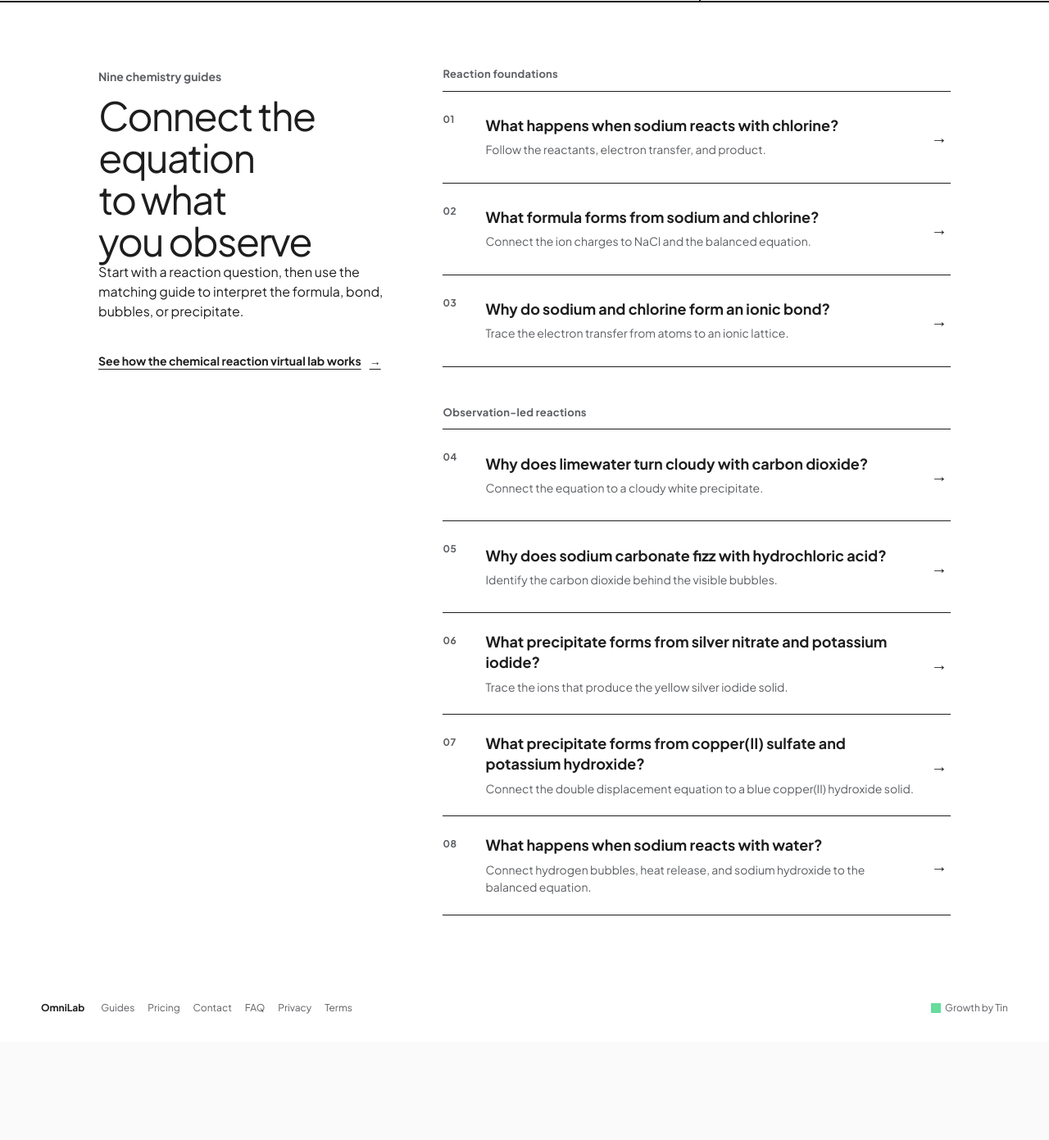
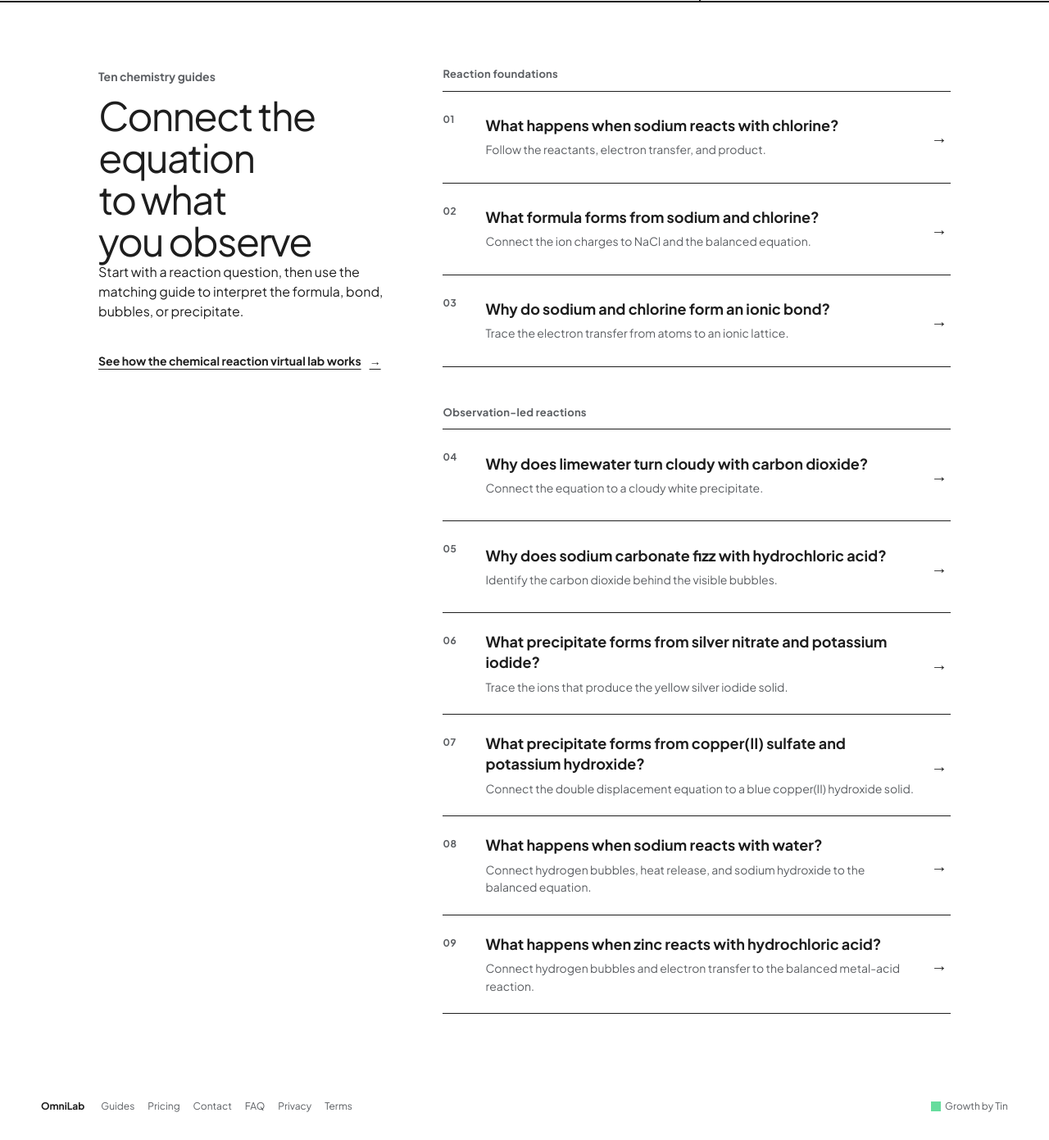
Before and after one commit to Yusupov-Muhammadyusuf/OmniLab, a Django app: page / in a window 1280 px wide. Shown: the part 799-2190 px from the top of the page at 82% size. Before the commit the page ends 2036 px from the top, so only its background shows below. Run offline with Django 5.2, Linux system fonts and the light colour scheme.

Commit message:
Add zinc and hydrochloric acid guide
Co-authored-by: tin-computer[bot] <277149838+tin-computer[bot]@users.noreply.github.com>

```diff
--- a/omnilab/urls.py
+++ b/omnilab/urls.py
@@ -44,6 +44,12 @@ urlpatterns = [
         views.prepared_reaction_demo,
         {'demo_key': 'sodium-water'},
         name="demo_sodium_water",
+    ),
+    path(
+        'demo/zinc-hydrochloric-acid/',
+        views.prepared_reaction_demo,
+        {'demo_key': 'zinc-hydrochloric-acid'},
+        name="demo_zinc_hydrochloric_acid",
     ),
     path(
         'guides/sodium-and-chlorine-reaction/',
@@ -98,5 +104,11 @@ urlpatterns = [
         {'guide_key': 'sodium-water'},
         name="guide_sodium_water",
     ),
+    path(
+        'guides/zinc-and-hydrochloric-acid-reaction/',
+        views.observation_guide,
+        {'guide_key': 'zinc-hydrochloric-acid'},
+        name="guide_zinc_hydrochloric_acid",
+    ),
     path('ai_insights/', views.ai_insights, name="ai_insights"),
 ]
--- a/omnilab/views.py
+++ b/omnilab/views.py
@@ -65,6 +65,10 @@ PUBLIC_CANONICAL_URLS = {
     "sodium_water": (
         f"{PRODUCTION_BASE_URL}/guides/reaction-of-sodium-in-water/"
     ),
+    "zinc_hydrochloric_acid": (
+        f"{PRODUCTION_BASE_URL}/guides/"
+        "zinc-and-hydrochloric-acid-reaction/"
+    ),
 }
 SODIUM_CHLORINE_DEMO_URL = f"{PRODUCTION_BASE_URL}/demo/sodium-chlorine/"
 REACTION_FEEDBACK_VIEWED_EVENT = "reaction_feedback_viewed"
@@ -185,6 +189,23 @@ REACTION_DEMOS = {
         ),
         "url": f"{PRODUCTION_BASE_URL}/demo/sodium-water/",
     },
+    "zinc-hydrochloric-acid": {
+        "id": "zinc-hydrochloric-acid",
+        "version": "v1",
+        "selectedChemicals": ["Zn", "HCl"],
+        "vessel": "beaker",
+        "liquidColor": "#8d98a3",
+        "mixture_label": "Zn + HCl",
+        "title": "Zinc and hydrochloric acid, ready to analyze",
+        "page_title": "OmniLab - Zinc and hydrochloric acid demo",
+        "page_description": (
+            "Open a prepared Zinc and Hydrochloric acid setup, then choose "
+            "whether to request an educational reaction prediction."
+        ),
+        "url": (
+            f"{PRODUCTION_BASE_URL}/demo/zinc-hydrochloric-acid/"
+        ),
+    },
 }
 CHEMICAL_REACTION_VIRTUAL_LAB_VISIT_SOURCE = "guide_virtual_lab"
 SUPPORTED_REACTION_EFFECTS = frozenset(
@@ -769,6 +790,117 @@ OBSERVATION_GUIDE_PAGES = {
             "rate, temperature, motion, ignition, or a physical procedure."
         ),
     },
+    "zinc-hydrochloric-acid": {
+        "route_name": "guide_zinc_hydrochloric_acid",
+        "canonical_key": "zinc_hydrochloric_acid",
+        "visit_source": "guide_virtual_lab",
+        "demo_route_name": "demo_zinc_hydrochloric_acid",
+        "title": "What happens when zinc reacts with hydrochloric acid?",
+        "page_title": (
+            "Zinc and hydrochloric acid reaction | OmniLab"
+        ),
+        "description": (
+            "See the zinc and hydrochloric acid reaction, balanced equation, "
+            "hydrogen bubbles, zinc chloride product, and safety limits."
+        ),
+        "reading_time": "5 minute read",
+        "direct_answer": (
+            "Zinc reacts with hydrochloric acid to form zinc chloride and "
+            "hydrogen gas. Zinc is oxidized, hydrogen ions are reduced, and "
+            "the escaping hydrogen appears as bubbles."
+        ),
+        "student_job": (
+            "Use this guide to balance the equation, identify the gas, and "
+            "connect the bubbles to a metal-acid displacement reaction."
+        ),
+        "reactants": [
+            {"name": "Zinc", "formula": "Zn"},
+            {"name": "Hydrochloric acid", "formula": "HCl"},
+        ],
+        "setup_summary": (
+            "A beaker is prepared with Zinc and Hydrochloric acid. The burner "
+            "stays off, and you decide when to request the supported prediction."
+        ),
+        "cta_label": "Try the zinc and acid setup",
+        "equation": "Zn(s) + 2HCl(aq) -> ZnCl2(aq) + H2(g)",
+        "explanation": (
+            "Zinc displaces hydrogen from hydrochloric acid to form zinc "
+            "chloride and hydrogen gas. The bubbles are hydrogen leaving the "
+            "solution. Zinc is oxidized while hydrogen ions are reduced in "
+            "this single-displacement reaction."
+        ),
+        "observation_title": "Hydrogen bubbles as zinc is consumed",
+        "observation": (
+            "OmniLab shows a bounded bubble cue inside the beaker to represent "
+            "hydrogen gas forming. It does not reproduce the reaction rate, "
+            "temperature change, or gradual loss of the zinc surface."
+        ),
+        "observation_class": "observation-bubbles",
+        "observation_label": "Hydrogen bubbles",
+        "study_steps": [
+            {
+                "title": "Balance the acid",
+                "body": (
+                    "The coefficient 2 before HCl supplies two chloride ions "
+                    "for ZnCl2 and two hydrogen atoms for one H2 molecule."
+                ),
+            },
+            {
+                "title": "Track the electrons",
+                "body": (
+                    "Zinc loses two electrons to become Zn2+. Two hydrogen "
+                    "ions gain those electrons and combine as H2 gas."
+                ),
+            },
+            {
+                "title": "Identify the evidence",
+                "body": (
+                    "The bubbles are hydrogen leaving the solution. Zinc is "
+                    "consumed while aqueous zinc chloride remains."
+                ),
+            },
+        ],
+        "common_questions": [
+            {
+                "question": "What gas forms when zinc reacts with hydrochloric acid?",
+                "answer": (
+                    "Hydrogen gas forms. In the balanced equation, two H+ "
+                    "ions gain electrons and combine to make H2."
+                ),
+            },
+            {
+                "question": "What type of reaction is zinc with hydrochloric acid?",
+                "answer": (
+                    "It is a single-displacement and redox reaction. Zinc "
+                    "displaces hydrogen from the acid."
+                ),
+            },
+            {
+                "question": "What is oxidized and what is reduced?",
+                "answer": (
+                    "Zinc is oxidized from Zn to Zn2+. Hydrogen ions are "
+                    "reduced to H2 gas."
+                ),
+            },
+            {
+                "question": "What remains in the solution?",
+                "answer": (
+                    "Zinc chloride remains dissolved in water while hydrogen "
+                    "gas leaves the mixture."
+                ),
+            },
+        ],
+        "safety": [
+            "Keep flames and sparks away from the hydrogen produced.",
+            "Work in a ventilated area under trained supervision.",
+            "Wear acid-resistant gloves and splash goggles.",
+        ],
+        "boundary": (
+            "OmniLab predicts the products and shows a simplified bubble cue. "
+            "It does not model reagent concentration, zinc surface area, gas "
+            "volume, temperature, reaction rate, or a physical procedure."
+        ),
+    },
 }
 
 GUIDE_LIBRARY_GROUPS = [
@@ -920,6 +1052,22 @@ GUIDE_LIBRARY_GROUPS = [
                 ]["route_name"],
                 "canonical_key": OBSERVATION_GUIDE_PAGES[
                     "sodium-water"
+                ]["canonical_key"],
+            },
+            {
+                "number": "10",
+                "title": OBSERVATION_GUIDE_PAGES[
+                    "zinc-hydrochloric-acid"
+                ]["title"],
+                "summary": (
+                    "Connect hydrogen bubbles and electron transfer to the "
+                    "balanced metal-acid reaction."
+                ),
+                "route_name": OBSERVATION_GUIDE_PAGES[
+                    "zinc-hydrochloric-acid"
+                ]["route_name"],
+                "canonical_key": OBSERVATION_GUIDE_PAGES[
+                    "zinc-hydrochloric-acid"
                 ]["canonical_key"],
             },
         ],
@@ -1464,8 +1612,8 @@ def chemical_reaction_virtual_lab(request):
 def guide_library(request):
     canonical_url = PUBLIC_CANONICAL_URLS["guides"]
     description = (
-        "Browse nine chemistry guides about virtual reaction labs, sodium "
-        "and chlorine, gas evolution, and precipitate observations."
+        "Browse ten chemistry guides about virtual reaction labs, sodium "
+        "and chlorine, metal-acid reactions, gas evolution, and precipitates."
     )
     guides = [
         guide
--- a/static/css/style.css
+++ b/static/css/style.css
@@ -1727,6 +1727,22 @@ body {
     font-size: 18px;
     line-height: 1.65;
     text-wrap: pretty;
+}
+
+.guide-student-job {
+    max-width: 54ch;
+    margin: -12px 0 24px;
+    padding: 12px 14px;
+    border-left: 3px solid var(--text-color);
+    background: var(--panel-bg);
+    color: var(--muted-text);
+    font-size: 14px;
+    line-height: 1.6;
+    text-wrap: pretty;
+}
+
+.guide-student-job strong {
+    color: var(--text-color);
 }
 
 .guide-primary {
--- a/static/js/configuration/config.js
+++ b/static/js/configuration/config.js
@@ -77,6 +77,15 @@ const reactionGuidesByPairKey = new Map([
             {
                 href: '/guides/reaction-of-sodium-in-water/',
                 title: 'What happens when sodium reacts with water?'
+            }
+        ]
+    ],
+    [
+        'HCl+Zn',
+        [
+            {
+                href: '/guides/zinc-and-hydrochloric-acid-reaction/',
+                title: 'What happens when zinc reacts with hydrochloric acid?'
             }
         ]
     ]
--- a/templates/guide_library.html
+++ b/templates/guide_library.html
@@ -39,7 +39,7 @@
 
         <section class="guide-index-hero" aria-labelledby="guide-index-heading">
             <div class="guide-index-hero-copy">
-                <p class="guide-context">Nine questions · One connected library</p>
+                <p class="guide-context">Ten questions · One connected library</p>
                 <h1 id="guide-index-heading">Understand the reaction, then try it in the lab</h1>
                 <p>Choose a guide for the question in front of you. Each one connects a supported reaction, formula, bond, or visible observation to the chemistry behind it.</p>
                 <a class="guide-primary" href="{% url 'index' %}#lab-workspace">
@@ -62,7 +62,7 @@
             <div class="guide-index-library-intro">
                 <p class="guide-section-label">Browse the library</p>
                 <h2 id="library-heading">Start where your chemistry question starts</h2>
-                <p>The nine guides are grouped by the job they help you do, not by publication date.</p>
+                <p>The ten guides are grouped by the job they help you do, not by publication date.</p>
             </div>
 
             <div class="guide-index-groups">
--- a/templates/index.html
+++ b/templates/index.html
@@ -121,7 +121,7 @@
         <section id="guide-library" class="guide-library" aria-labelledby="guide-library-title">
             <div class="guide-library-shell">
                 <div class="guide-library-intro">
-                    <p class="guide-library-context">Nine chemistry guides</p>
+                    <p class="guide-library-context">Ten chemistry guides</p>
                     <h2 id="guide-library-title">Connect the equation to what you observe</h2>
                     <p>Start with a reaction question, then use the matching guide to interpret the formula, bond, bubbles, or precipitate.</p>
                     <a class="guide-library-overview-link" href="{% url 'chemical_reaction_virtual_lab' %}">
@@ -204,6 +204,14 @@
                                 </span>
                                 <span class="guide-library-arrow" aria-hidden="true">&rarr;</span>
                             </a>
+                            <a class="guide-library-link" href="{% url 'guide_zinc_hydrochloric_acid' %}">
+                                <span class="guide-library-number" aria-hidden="true">09</span>
+                                <span class="guide-library-copy">
+                                    <strong>What happens when zinc reacts with hydrochloric acid?</strong>
+                                    <span>Connect hydrogen bubbles and electron transfer to the balanced metal-acid reaction.</span>
+                                </span>
+                                <span class="guide-library-arrow" aria-hidden="true">&rarr;</span>
+                            </a>
                         </nav>
                     </section>
                 </div>
--- a/templates/observation_guide.html
+++ b/templates/observation_guide.html
@@ -43,6 +43,9 @@
                     <p class="guide-context">For chemistry students · {{ guide.reading_time }}</p>
                     <h1 id="guide-heading">{{ guide.title }}</h1>
                     <p class="guide-answer">{{ guide.direct_answer }}</p>
+                    {% if guide.student_job %}
+                    <p class="guide-student-job"><strong>Your study goal:</strong> {{ guide.student_job }}</p>
+                    {% endif %}
                     <a class="guide-primary" href="{% url guide.demo_route_name %}?source={{ guide.visit_source }}">
                         {{ guide.cta_label }}
                         <span aria-hidden="true">→</span>
```
Also changed, not shown: omnilab/tests.py (+54 -18 lines), static/ts/configuration/config.ts (+9 -0 lines).
